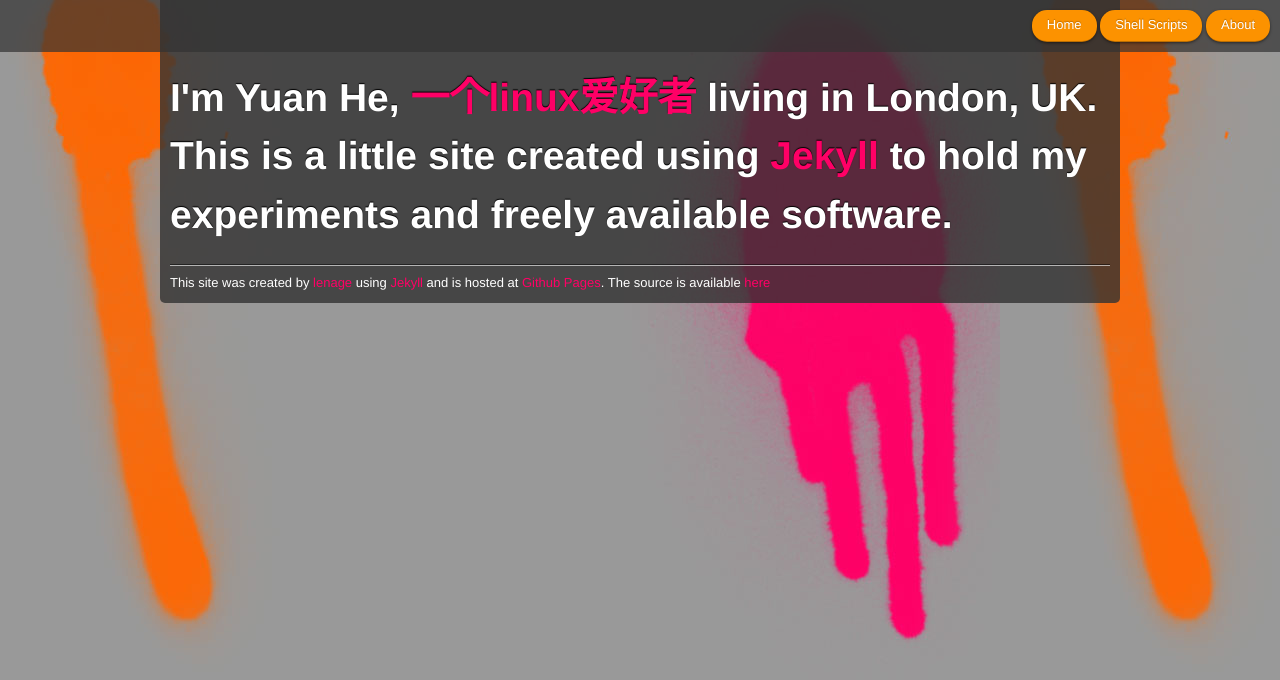
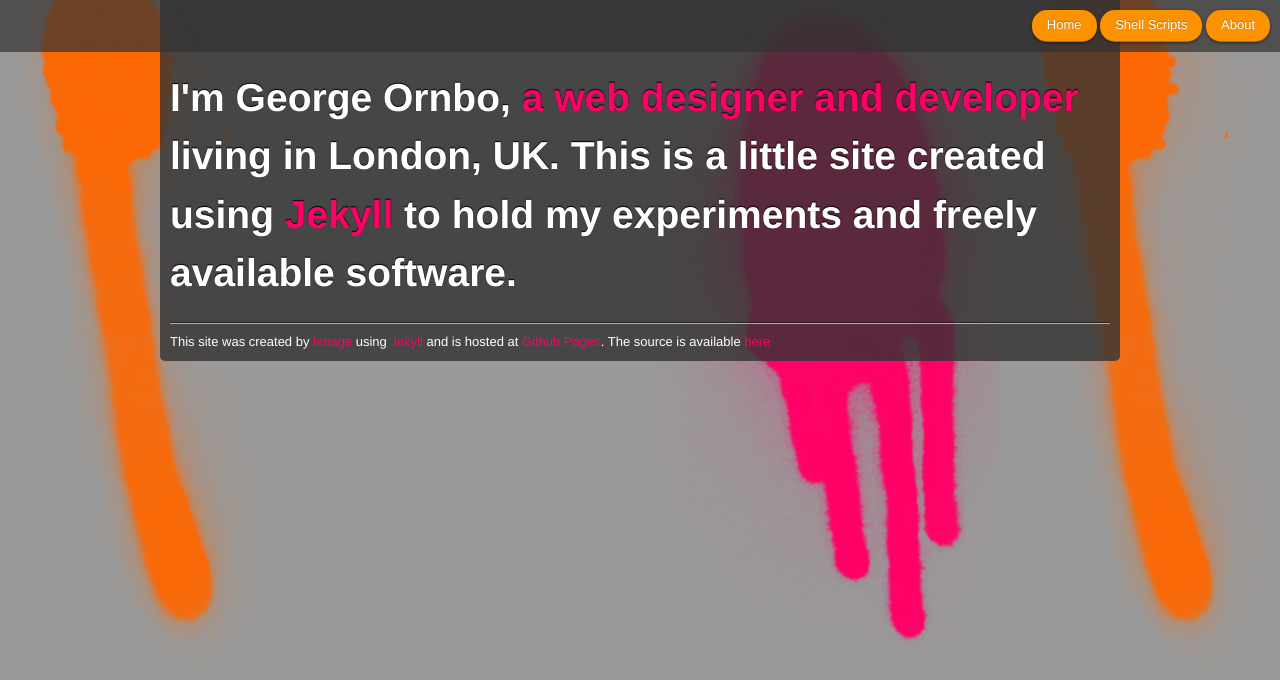
Before and after one commit to lenage/blog, a Jekyll site: the page built from index.html, in a window 1280 px wide. Shown: the top 680 px of the page. Built offline with Jekyll 4.4.1, drawn with Linux system fonts in a browser that asks for light colours; nearby versions of some CDN libraries; Markdown is read by kramdown in place of the engine named in the settings.

Commit message:
继续纠结在首页问题上

```diff
--- a/index.html
+++ b/index.html
@@ -1,9 +1,9 @@
 ---
 layout: default
-title: Shape Shed Code
+title: lenage's Blog
 meta_keywords: html, css, javascript, expressionengine, code, php, ruby, shell scripts
 meta_description: George Ornbo's site for Github based code
 ---
 <div id="intro">
-	<p>I'm Yuan He, <a href="http://lenage.com/">一个linux爱好者</a> living in London, UK. This is a little site created using <a href="http://wiki.github.com/mojombo/jekyll">Jekyll</a> to hold my experiments and freely available software.</p>
+	<p>I'm George Ornbo, <a href="http://shapeshed.com/">a web designer and developer</a> living in London, UK. This is a little site created using <a href="http://wiki.github.com/mojombo/jekyll">Jekyll</a> to hold my experiments and freely available software.</p>
 </div>
```
